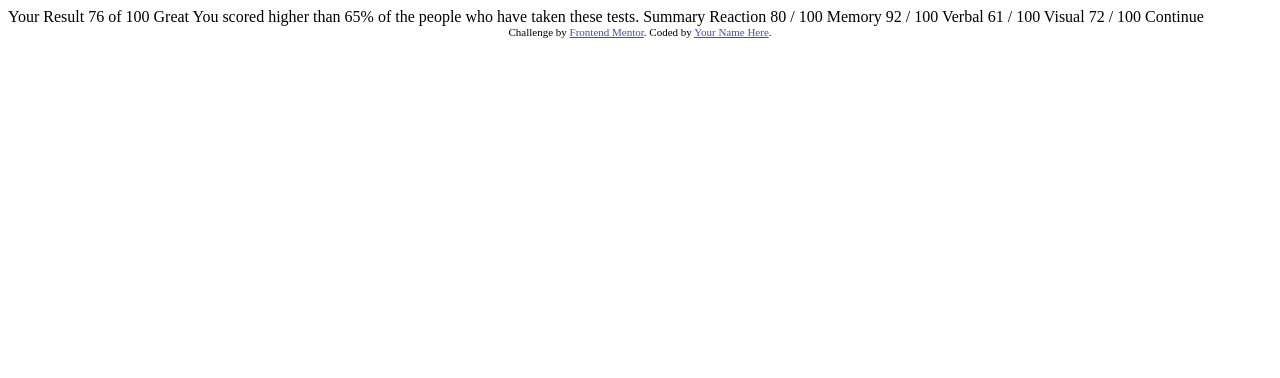
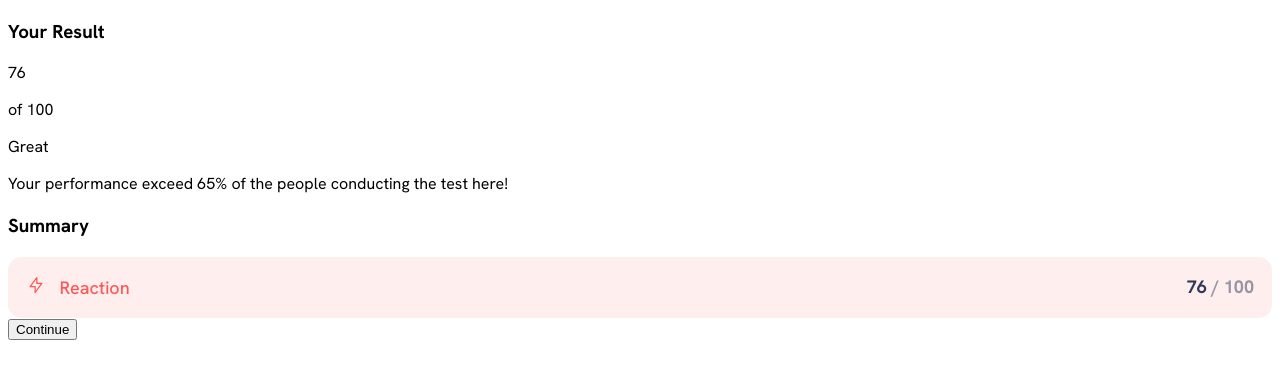
Before and after one commit to anton-zykov/fm-results-summary, a plain HTML site: page index.html in a window 1280 px wide. Drawn offline with Linux system fonts and the light colour scheme.

Commit message:
Add general layout and styles for single stats

```diff
--- /dev/null
+++ b/assets/components/stat.css
@@ -0,0 +1,36 @@
+.stat {
+  border-radius: 0.75em;
+  padding: 1em;
+  display: flex;
+  justify-content: space-between;
+
+  background: var(--bright-red);
+}
+
+.stat__title {
+  margin: 0;
+  display: flex;
+  gap: 0.75em;
+  align-items: center;
+  font-weight: 500;
+  color: var(--red);
+}
+
+.stat__title::before {
+  content: url('../images/icon-reaction.svg');
+}
+
+.stat__numbers {
+  font-weight: 700;
+  color: var(--dark-navy);
+}
+
+.stat__maximum {
+  opacity: 0.5;
+}
+
+@media (min-width: 50em) {
+  .stat {
+    font-size: 1.125em;
+  }
+}
--- /dev/null
+++ b/index.css
@@ -0,0 +1,24 @@
+@import url('https://fonts.googleapis.com/css2?family=Hanken+Grotesk:ital,wght@0,100..900;1,100..900&display=swap');
+@import url('./assets/components/result.css');
+@import url('./assets/components/stat.css');
+@import url('./assets/components/summary.css');
+
+:root {
+  --red: hsl(0, 100%, 67%);
+  --yellow: hsl(39, 100%, 56%);
+  --green: hsl(166, 100%, 37%);
+  --blue: hsl(234, 85%, 45%);
+
+  --bright-red: hsla(0, 100%, 67%, 0.1);
+  --bright-yellow: hsla(39, 100%, 56%, 0.1);
+  --bright-green: hsla(166, 100%, 37%, 0.1);
+  --bright-blue: hsla(234, 85%, 45%, 0.1);
+
+  --dark-navy: hsl(224, 30%, 27%);
+
+  font-family: 'Hanken Grotesk', sans-serif;
+}
+
+body {}
+
+.main {}
--- a/index.html
+++ b/index.html
@@ -2,46 +2,38 @@
 <html lang="en">
 <head>
   <meta charset="UTF-8">
-  <meta name="viewport" content="width=device-width, initial-scale=1.0"> <!-- displays site properly based on user's device -->
+  <meta name="viewport" content="width=device-width, initial-scale=1.0, minimum-scale=1">
 
   <link rel="icon" type="image/png" sizes="32x32" href="./assets/images/favicon-32x32.png">
+  <link rel="stylesheet" href="./index.css">
 
-  <title>Frontend Mentor | Results summary component</title>
-
-  <!-- Feel free to remove these styles or customise in your own stylesheet 👍 -->
-  <style>
-    .attribution { font-size: 11px; text-align: center; }
-    .attribution a { color: hsl(228, 45%, 44%); }
-  </style>
+  <title>Results summary component</title>
 </head>
 <body>
-
-  Your Result
-  76
-  of 100
-
-  Great
-  You scored higher than 65% of the people who have taken these tests.
-
-  Summary
-
-  Reaction
-  80 / 100
-
-  Memory
-  92 / 100
-
-  Verbal
-  61 / 100
-
-  Visual
-  72 / 100
-
-  Continue
-
-  <div class="attribution">
-    Challenge by <a href="https://www.frontendmentor.io?ref=challenge" target="_blank">Frontend Mentor</a>.
-    Coded by <a href="#">Your Name Here</a>.
-  </div>
+  <main class="main">
+    <div class="result">
+      <h3 class="result__title">Your Result</h3>
+      <div class="result__cirle">
+        <p class="result__score">76</p>
+        <p class="result__maximum">of 100</p>
+      </div>
+      <p class="result__verdict">Great</p>
+      <p class="result__comparison">Your performance exceed 65% of the people conducting the test here!</p>
+    </div>
+    <div class="summary">
+      <h3 class="summary__title">Summary</h3>
+      <div class="summary__stats">
+        <div class="stat">
+          <p class="stat__title">Reaction</p>
+          <div class="stat__numbers">
+            <span class="stat__percent">76</span>
+            <span class="stat__maximum">/ 100</span>
+          </div>
+        </div>
+      </div>
+      <button class="summary__button">Continue</button>
+    </div>
+  </main>
+  <script src="./index.js"></script>
 </body>
 </html>
```
Also changed, not shown: assets/components/result.css (added), assets/components/summary.css (added), index.js (added).
